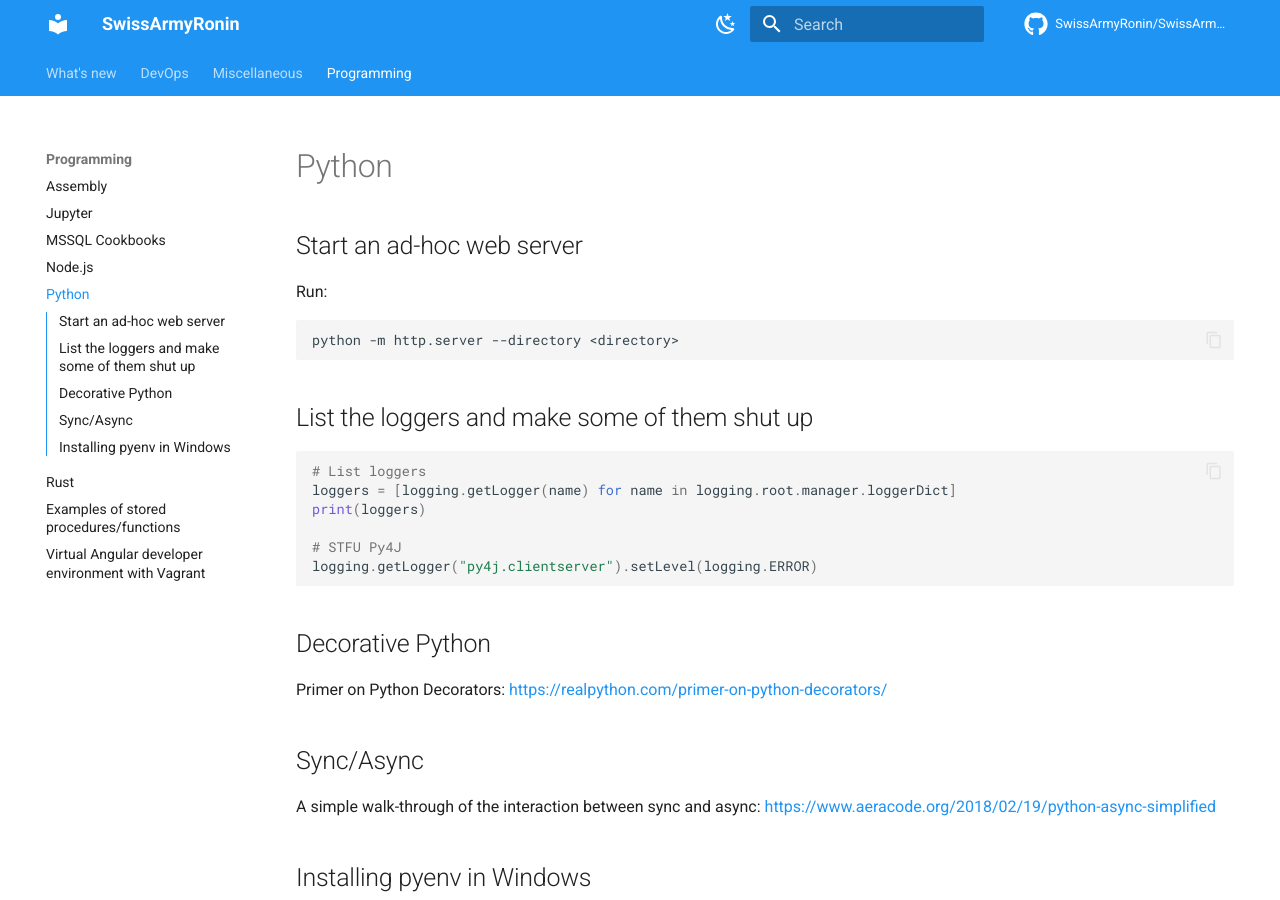
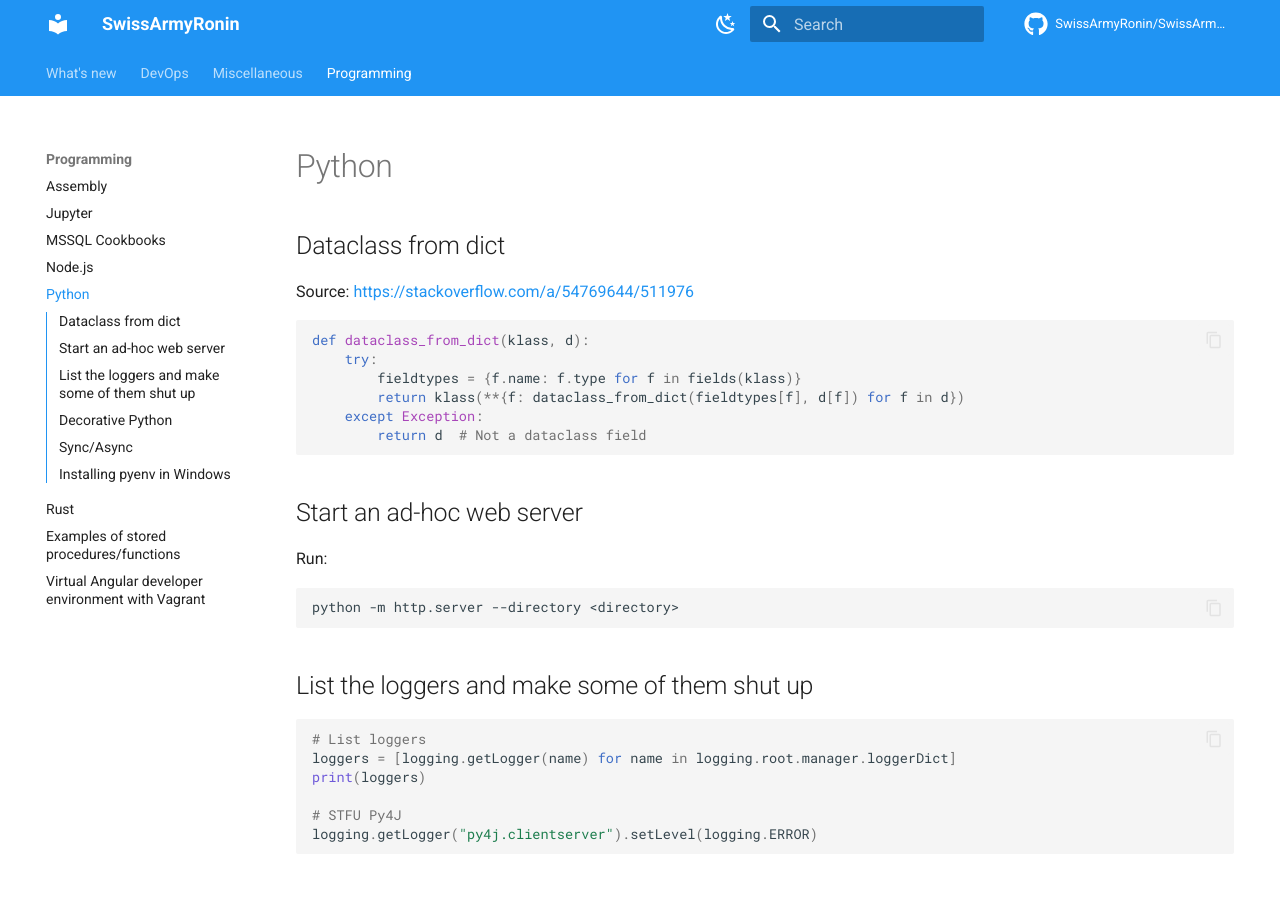
Before and after one commit to SwissArmyRonin/SwissArmyRonin.github.io, an MkDocs documentation site: the page built from docs/Programming/Python.md, in a window 1280 px wide and 900 px high. Built offline with MkDocs 1.6.1 and Material for MkDocs 9.7.7, drawn with Linux system fonts in a browser that asks for light colours; comment, search, counter and statistics services are not loaded.

Commit message:
added dataclass from dict

````diff
--- a/docs/Programming/Python.md
+++ b/docs/Programming/Python.md
@@ -1,5 +1,18 @@
 
 # Python
+
+## Dataclass from dict
+
+Source: <https://stackoverflow.com/a/54769644/511976>
+
+```python
+def dataclass_from_dict(klass, d):
+    try:
+        fieldtypes = {f.name: f.type for f in fields(klass)}
+        return klass(**{f: dataclass_from_dict(fieldtypes[f], d[f]) for f in d})
+    except Exception:
+        return d  # Not a dataclass field
+```
 
 ## Start an ad-hoc web server
 
````
Also changed, not shown: docs/index.md (+1 -1 lines).
